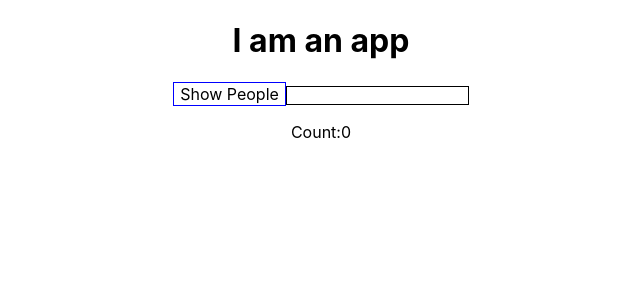
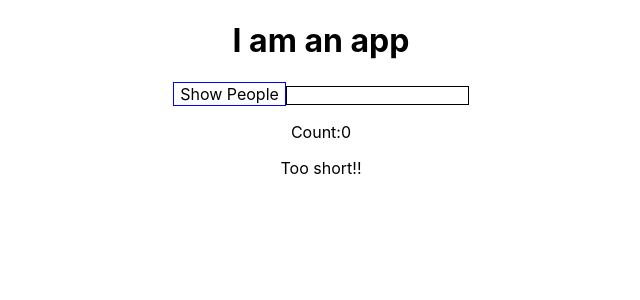
Before and after one commit to kkateli/react-project, a React (Create React App) app in the folder react-project/: page / in a window 1280 px wide. Shown: the top 300 px of the page, without its empty margins (319-959 px from the left). Built offline with nearby package versions, Linux system fonts and the light colour scheme.

Commit message:
count length from input finished

```diff
--- a/react-project/src/App.js
+++ b/react-project/src/App.js
@@ -3,6 +3,8 @@ import React, { Component } from "react";
 import "./App.css";
 
 import Person from "./Person/Person";
+
+import Validation from "./Validation/Validation";
 
 class App extends Component {
   // REVIEW (state is an object)we need to use state with care
@@ -141,6 +143,7 @@ class App extends Component {
         </button>
         <input style={inputStyle} onChange={(event)=>this.inputLength(event)}></input>
         <p>Count:{this.state.userInputCount}</p>
+        <Validation len={this.state.userInputCount}/>
       </div>
     );
   }
--- a/react-project/src/Validation/Validation.js
+++ b/react-project/src/Validation/Validation.js
@@ -1,11 +1,36 @@
-import App from "../App";
+
+import React from "react";
 
 const validation = props => {
-  if (props.len < 5) {
-    let judge = <p>Too short!</p>;
-  } else {
-    judge = <p>Too long</p>;
-  }
+    //REVIEW this doesnt work!!! relats to the REVIEW down below.
+    // let lenCount= (<p>Too short!</p>);
+    // if(props.len>5){
+    //     lenCount=(<p>Too long!</p>)
+    // };
+    let countLen = 'Too short!!';
+    if(props.len>5){
+        countLen = 'Too long!!';
+    }
 
-  return judge;
+  return (
+      //This is the other way, works
+    //   <div>
+    //   { props.len<5?
+
+    //   <p>Too short!</p>  :
+    //   <p>Too long</p>
+
+    //   }
+    //</div>
+    <div>
+    <p>{countLen}</p>
+    </div>
+
+    // REVIEW doesnt work !!
+    //{lenCount}
+  );
+
+
+
 };
+export default validation;
```
